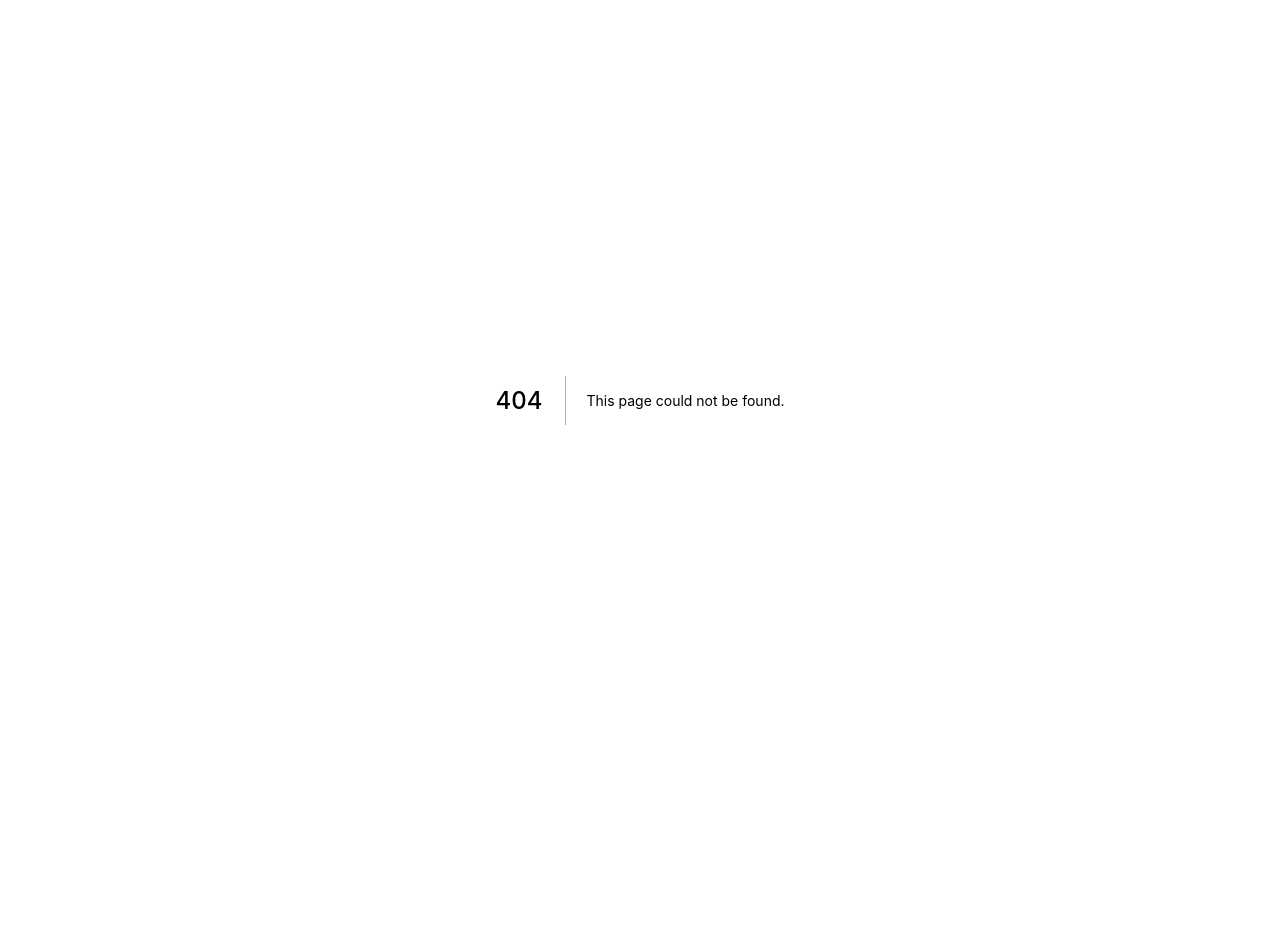
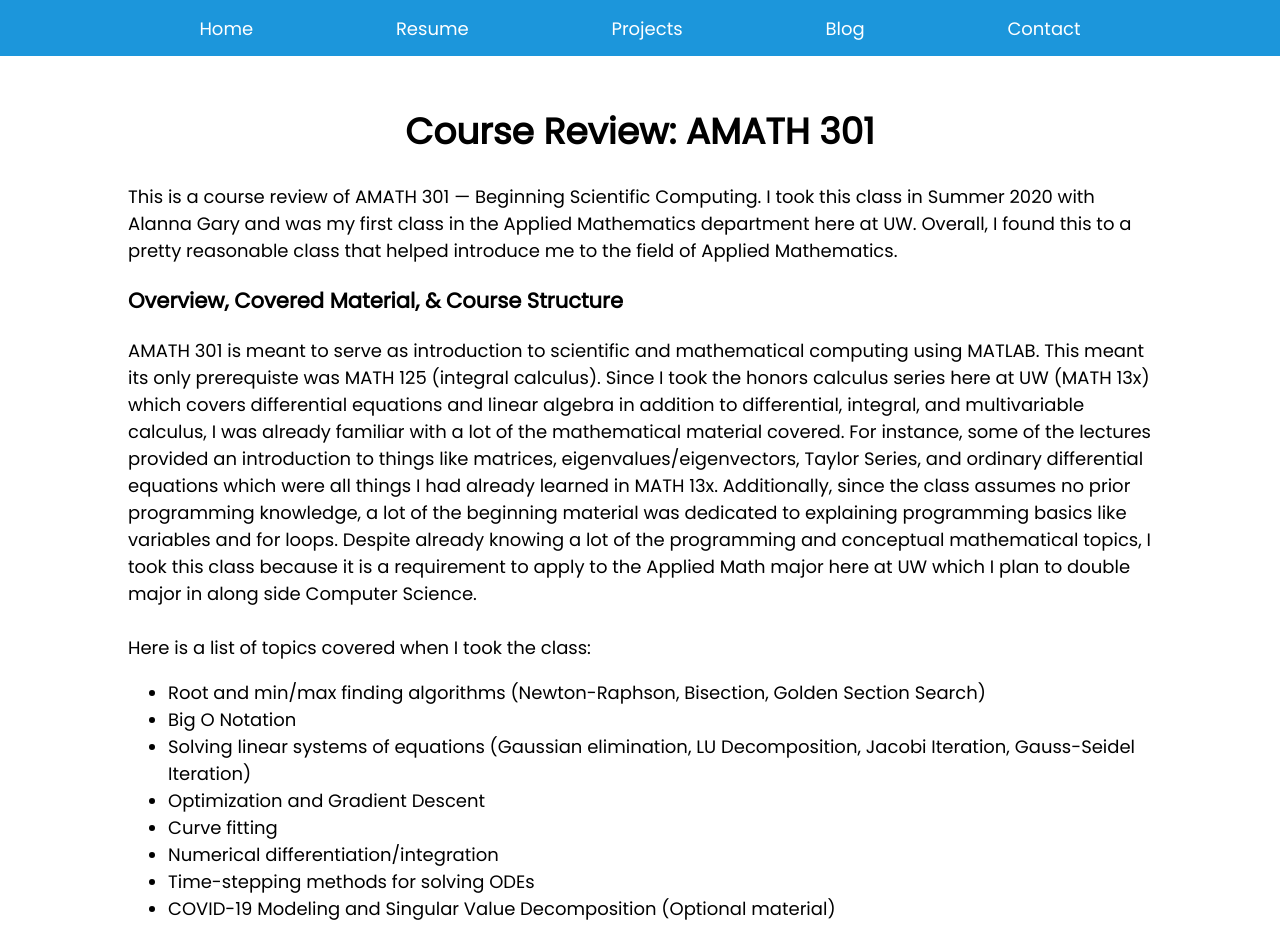
Before and after one commit to roblburris/home-control-frontend, a Next.js app: page /blog/uw/amath301 in a window 1280 px wide. Before the commit this address had no page. Shown: the top 944 px of the page. Before the commit the page ends 800 px from the top, so only its background shows below. Built offline with nearby package versions, Linux system fonts and the light colour scheme.

Commit message:
finished blog

```diff
--- a/pages/blog/planned-projects.tsx
+++ b/pages/blog/projects/upcoming.tsx
@@ -1,5 +1,5 @@
 import React from 'react';
-import Template from '../template';
+import Template from '../../template';
 
 function Blog(): JSX.Element {
     return (
--- /dev/null
+++ b/pages/blog/uw/amath301.tsx
@@ -0,0 +1,120 @@
+import React from 'react';
+import Template from '../../template';
+
+function Blog(): JSX.Element {
+    return (
+        <Template>
+            <div>
+                <h1 style={{textAlign: 'center'}}>Course Review: AMATH 301</h1>
+                <p>
+                    This is a course review of AMATH 301 — Beginning Scientific
+                    Computing. I took this class in Summer 2020 with Alanna Gary
+                    and was my first class in the Applied Mathematics department
+                    here at UW. Overall, I found this to a pretty reasonable class
+                    that helped introduce me to the field of Applied Mathematics.
+                </p>
+
+                <h3> Overview, Covered Material, & Course Structure </h3>
+                <p>
+                    AMATH 301 is meant to serve as introduction to scientific and
+                    mathematical computing using MATLAB. This meant its only
+                    prerequiste was MATH 125 (integral calculus). Since I took the
+                    honors calculus series here at UW (MATH 13x) which covers
+                    differential equations and linear algebra in addition to
+                    differential, integral, and multivariable calculus, I was
+                    already familiar with a lot of the mathematical material
+                    covered. For instance, some of the lectures provided an
+                    introduction to things like matrices,
+                    eigenvalues/eigenvectors, Taylor Series, and ordinary
+                    differential equations which were all things I had already
+                    learned in MATH 13x. Additionally, since the class assumes no
+                    prior programming knowledge, a lot of the beginning material
+                    was dedicated to explaining programming basics like variables
+                    and for loops. Despite already knowing a lot of the
+                    programming and conceptual mathematical topics, I took this
+                    class because it is a requirement to apply to the Applied Math
+                    major here at UW which I plan to double major in along side
+                    Computer Science.
+
+                    <br/>
+                    <br/>
+                    Here is a list of topics covered when I took the class:
+                    <ul>
+                        <li>
+                            Root and min/max finding algorithms (Newton-Raphson,
+                            Bisection, Golden Section Search)
+                        </li>
+
+                        <li>
+                            Big O Notation
+                        </li>
+
+                        <li>
+                            Solving linear systems of equations (Gaussian
+                            elimination, LU Decomposition, Jacobi Iteration,
+                            Gauss-Seidel Iteration)
+                        </li>
+
+                        <li>
+                            Optimization and Gradient Descent
+                        </li>
+
+                        <li>
+                            Curve fitting
+                        </li>
+
+                        <li>
+                            Numerical differentiation/integration
+                        </li>
+
+                        <li>
+                            Time-stepping methods for solving ODEs
+                        </li>
+
+                        <li>
+                            COVID-19 Modeling and Singular Value Decomposition
+                            (Optional material)
+                        </li>
+                    </ul>
+
+                    Since Summer 2020 was still in the midst of the COVID-19
+                    pandemic, all classes were conducted remotely. Each week, we
+                    were required to watch several prerecorded lectures, complete
+                    a programming assigment in MATLAB (45% of our grade), complete
+                    an activity (20% of our grade), and take an open book (but not
+                    open internet) quiz every Friday (35% of our grade). I found
+                    the workload to be very reasonable and not stressful at all
+                    especially when it was revealed we would be able to drop our
+                    lowest quiz and homework score.
+                </p>
+
+                <h3> My Thoughts on the Class</h3>
+                <p>
+                    Overall, I found AMATH 301 to be a pretty reasonable class.
+                    Though I did already have experience with things like ODEs,
+                    solving linear systems, and eigenvalues/eigenvectors from MATH
+                    13x, I was still able to learn a lot during the class mainly
+                    because the class focused on the applications rather than the
+                    conceptual groundings of those topics. For example, I came
+                    into the course already knowing what an eigenvalue and
+                    eigenvector were but I ended up learning that they can be used
+                    to determine whether or not an iterative method for solving
+                    linear systems would converge or diverge. It was also very
+                    interesting to see how ODEs are solved since I never learned
+                    Euler's method or other time stepping algorithms in MATH 13x.
+                    For that reason, I am both glad and disappointed that I came
+                    in already knowing like half the material — I really only had
+                    to put in half the effort but at the same time it felt like I
+                    was only learning new things half the time.
+
+                    <br />
+                    <br />
+
+                    I'm not too sure on the validity of this but apparently my quarter is the last quarter that the Applied Math department will be using MATLAB in AMATH 301 and instead will be teaching in Python in the future. I think this makes a lot of sense since Python is extremely friendly to beginners and becoming more and more used in scientific computing. I will say that I am glad though that I took it before the switch since I did not have very much experience with MATLAB before this and already had lots of experience with Python. I also think this is a great class for anyone in STEM or interested in applied math. If already know more advanced math and how to program, I think that a lot of the material could be self-studied (especially since most lectures are uploaded on <a style={{color: 'black'}} href='https://www.youtube.com/channel/UCEirPnFv_2QbvzrM67SnKPA/videos'>YouTube</a>) but if you want to take higher level Applied Math classes like me, you're going to have to take this class regardless of prior knowledge.
+                </p>
+            </div>
+        </Template>
+    );
+}
+
+export default Blog;
```
Also changed, not shown: pages/blog/index.tsx (+30 -11 lines), pages/blog/projects/website.tsx (renamed from pages/blog/project-website.tsx, +24 -2 lines).
